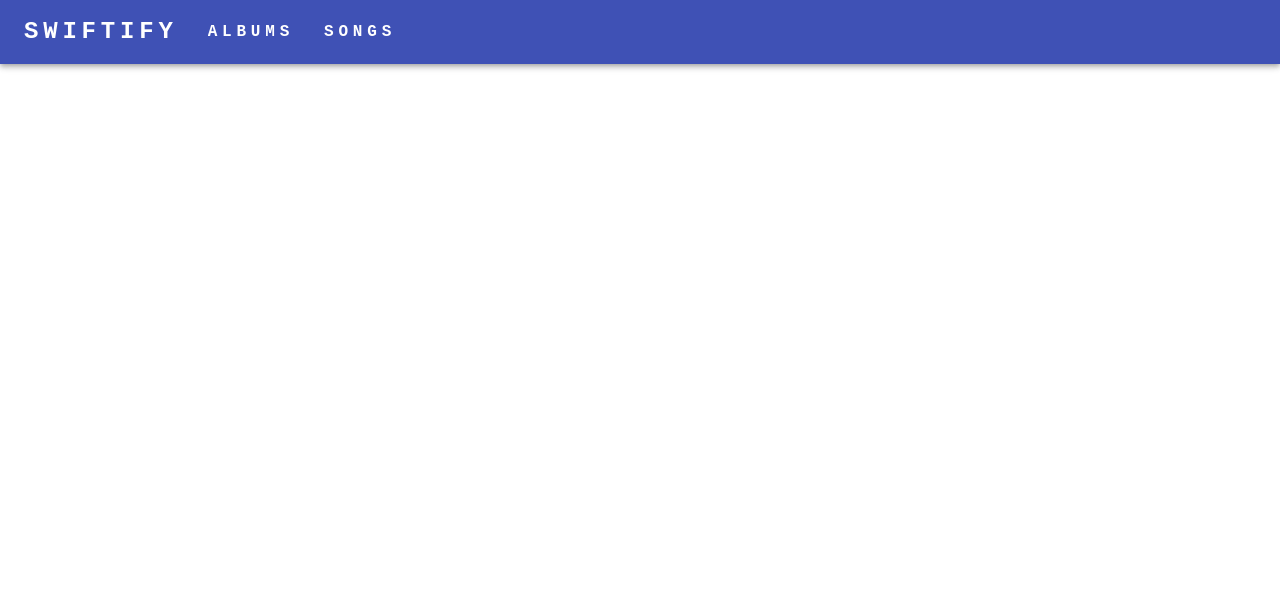
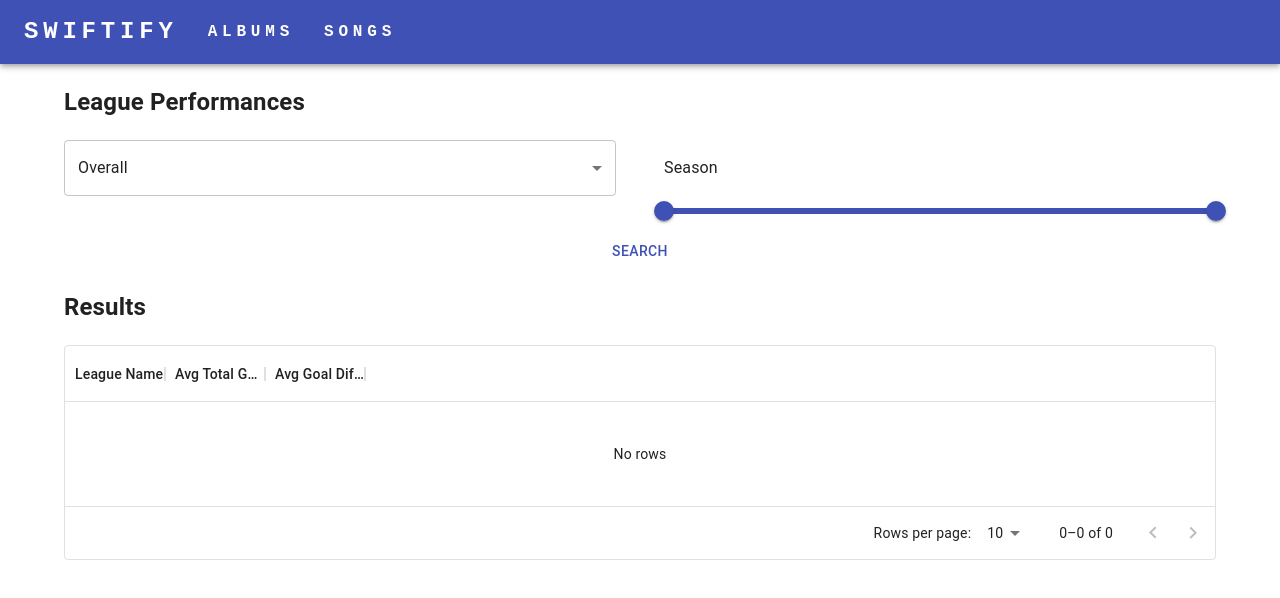
Before and after one commit to GuodonGoGo/24sp-CIS5500-FRYY, a React (Create React App) app in the folder client/: page /leagues in a window 1280 px wide. Shown: the top 598 px of the page. Built offline with nearby package versions, Linux system fonts and the light colour scheme.

Commit message:
Add League Page

```diff
--- a/client/src/App.js
+++ b/client/src/App.js
@@ -8,6 +8,7 @@ import HomePage from './pages/HomePage';
 import AlbumsPage from './pages/AlbumsPage';
 import SongsPage from './pages/SongsPage';
 import AlbumInfoPage from './pages/AlbumInfoPage'
+import LeaguesPage from './pages/LeaguesPage'
 
 // createTheme enables you to customize the look and feel of your app past the default
 // in this case, we only change the color scheme
@@ -33,6 +34,7 @@ export default function App() {
           <Route path="/albums" element={<AlbumsPage />} />
           <Route path="/albums/:album_id" element={<AlbumInfoPage />} />
           <Route path="/songs" element={<SongsPage />} />
+          <Route path="/leagues" element={<LeaguesPage />} />
         </Routes>
       </BrowserRouter>
     </ThemeProvider>
--- a/client/src/pages/LeaguesPage.js
+++ b/client/src/pages/LeaguesPage.js
@@ -1,31 +1,24 @@
 import { useEffect, useState } from 'react';
-import { Button, Checkbox, Container, FormControlLabel, Grid, Link, Slider, TextField } from '@mui/material';
+import { Button, Container, Grid, Slider, Select, MenuItem } from '@mui/material';
 import { DataGrid } from '@mui/x-data-grid';
 
-import SongCard from '../components/SongCard';
-import { formatDuration } from '../helpers/formatter';
 const config = require('../config.json');
 
 export default function LeaguesPage() {
   const [pageSize, setPageSize] = useState(10);
   const [data, setData] = useState([]);
-  const [selectedSongId, setSelectedSongId] = useState(null);
 
-  const [season, setSeason] = useState('');
-  const [metric, setMetric] = useState('');
+  const [season, setSeason] = useState([2014, 2020]);
+  const [metric, setMetric] = useState('overall');
 
-  const [title, setTitle] = useState('');
-  const [duration, setDuration] = useState([60, 660]);
-  const [plays, setPlays] = useState([0, 1100000000]);
-  const [danceability, setDanceability] = useState([0, 1]);
-  const [energy, setEnergy] = useState([0, 1]);
-  const [valence, setValence] = useState([0, 1]);
-  const [explicit, setExplicit] = useState(false);
-
-  useEffect(() => {
-
-
-  }, []);
+  // useEffect(() => {
+  //   fetch(`http://${config.server_host}:${config.server_port}/top_leagues`)
+  //   .then(res => res.json())
+  //   .then(resJson => {
+  //     const leaguesData = resJson.map((league) => ({ id: league.leagueID, ...league }));
+  //     setData(leaguesData);
+  //   });
+  // }, []);
 
   const search = () => {
     // Check which metric the user want to look at
@@ -40,6 +33,7 @@ export default function LeaguesPage() {
         break;
       case 'defensive':
         endpoint = '/top_defensive_leagues';
+        break;
       default:
         endpoint = '/top_leagues';
         break;
@@ -48,95 +42,97 @@ export default function LeaguesPage() {
     // Check if the user wants to look at a specific season
     // If they do, add the season to the endpoint
     if (season) {
-      endpoint += `?season=${season}`;
+      endpoint += `?startSeason=${season[0]}&endSeason=${season[1]}`;
     }
 
     fetch(`http://${config.server_host}:${config.server_port}${endpoint}`)
       .then(res => res.json())
       .then(resJson => {
-        const leaguesData = resJson.map((league) => ({ name: league.league_name, ...league }));
+        const leaguesData = resJson.map((league) => ({ id: league.leagueID, ...league }));
         setData(leaguesData);
       });
   }
 
-  // This defines the columns of the table of songs used by the DataGrid component.
-  // The format of the columns array and the DataGrid component itself is very similar to our
-  // LazyTable component. The big difference is we provide all data to the DataGrid component
-  // instead of loading only the data we need (which is necessary in order to be able to sort by column)
-  const columns = [
-    { field: 'title', headerName: 'Title', width: 300, renderCell: (params) => (
-        <Link onClick={() => setSelectedSongId(params.row.song_id)}>{params.value}</Link>
-    ) },
-    { field: 'duration', headerName: 'Duration' },
-    { field: 'plays', headerName: 'Plays' },
-    { field: 'danceability', headerName: 'Danceability' },
-    { field: 'energy', headerName: 'Energy' },
-    { field: 'valence', headerName: 'Valence' },
-    { field: 'tempo', headerName: 'Tempo' },
-    { field: 'key_mode', headerName: 'Key' },
-    { field: 'explicit', headerName: 'Explicit' },
-  ]
+  // Defien the columns for difference league metric searches
+  const overallColumns = [
+    { field: 'league_name', headerName: 'League Name' },
+    { field: 'avg_total_goals', headerName: 'Avg Total Goals' },
+    { field: 'avg_goal_difference', headerName: 'Avg Goal Difference' },
+  ];
 
-  // This component makes uses of the Grid component from MUI (https://mui.com/material-ui/react-grid/).
-  // The Grid component is super simple way to create a page layout. Simply make a <Grid container> tag
-  // (optionally has spacing prop that specifies the distance between grid items). Then, enclose whatever
-  // component you want in a <Grid item xs={}> tag where xs is a number between 1 and 12. Each row of the
-  // grid is 12 units wide and the xs attribute specifies how many units the grid item is. So if you want
-  // two grid items of the same size on the same row, define two grid items with xs={6}. The Grid container
-  // will automatically lay out all the grid items into rows based on their xs values.
+  const offensiveColumns = [
+    { field: 'league_name', headerName: 'League Name' },
+    { field: 'avg_goals', headerName: 'Avg Goals' },
+    { field: 'avg_expected_goals', headerName: 'Avg Expected Goals' },
+    { field: 'avg_shots', headerName: 'Avg Shots' },
+    { field: 'avg_shots_on_target', headerName: 'Avg Shots on Target' },
+    { field: 'avg_deep_shots', headerName: 'Avg Deep Shots' },
+    { field: 'avg_corners', headerName: 'Avg Corners' },
+  ];
+
+  const defensiveColumns = [
+    { field: 'league_name', headerName: 'League Name' },
+    { field: 'avg_goals_conceded', headerName: 'Avg Goals Conceded' },
+    { field: 'avg_shots_faced', headerName: 'Avg Shots Faced' },
+    { field: 'avg_ppda', headerName: 'Avg PPDA' },
+  ];
+
+  // Update the columns based on the selected metric
+  let selectedColumns;
+  switch (metric) {
+    case 'overall':
+      selectedColumns = overallColumns;
+      break;
+    case 'offensive':
+      selectedColumns = offensiveColumns;
+      break;
+    case 'defensive':
+      selectedColumns = defensiveColumns;
+      break;
+    default:
+      selectedColumns = overallColumns; // Default to overall columns
+      break;
+  }
+
   return (
     <Container>
-      {selectedSongId && <SongCard songId={selectedSongId} handleClose={() => setSelectedSongId(null)} />}
-      <h2>Search Songs</h2>
+      <h2>League Performances</h2>
       <Grid container spacing={6}>
-        <Grid item xs={8}>
-          <TextField label='Title' value={title} onChange={(e) => setTitle(e.target.value)} style={{ width: "100%" }}/>
+        <Grid item xs = {6}>
+          <Select
+            value={metric}
+            onChange={(e) => setMetric(e.target.value)}
+            fullWidth
+          >
+            <MenuItem value="overall">Overall</MenuItem>
+            <MenuItem value="offensive">Offensive</MenuItem>
+            <MenuItem value="defensive">Defensive</MenuItem>
+          </Select>
         </Grid>
-        <Grid item xs={4}>
-          <FormControlLabel
-            label='Explicit'
-            control={<Checkbox checked={explicit} onChange={(e) => setExplicit(e.target.checked)} />}
+        <Grid item xs={6}>
+          <p>Season</p>
+          <Slider
+            value={season}
+            min={2014}
+            max={2020}
+            step={1}
+            onChange={(e, newValue) => setSeason(newValue)}
+            valueLabelDisplay='auto'
           />
         </Grid>
-        <Grid item xs={6}>
-          <p>Duration</p>
-          <Slider
-            value={duration}
-            min={60}
-            max={660}
-            step={10}
-            onChange={(e, newValue) => setDuration(newValue)}
-            valueLabelDisplay='auto'
-            valueLabelFormat={value => <div>{formatDuration(value)}</div>}
-          />
-        </Grid>
-        <Grid item xs={6}>
-          <p>Plays (millions)</p>
-          <Slider
-            value={plays}
-            min={0}
-            max={1100000000}
-            step={10000000}
-            onChange={(e, newValue) => setPlays(newValue)}
-            valueLabelDisplay='auto'
-            valueLabelFormat={value => <div>{value / 1000000}</div>}
-          />
-        </Grid>
-        {/* TODO (TASK 24): add sliders for danceability, energy, and valence (they should be all in the same row of the Grid) */}
-        {/* Hint: consider what value xs should be to make them fit on the same row. Set max, min, and a reasonable step. Is valueLabelFormat is necessary? */}
       </Grid>
       <Button onClick={() => search() } style={{ left: '50%', transform: 'translateX(-50%)' }}>
         Search
       </Button>
       <h2>Results</h2>
-      {/* Notice how similar the DataGrid component is to our LazyTable! What are the differences? */}
       <DataGrid
         rows={data}
-        columns={columns}
+        columns={selectedColumns}
         pageSize={pageSize}
         rowsPerPageOptions={[5, 10, 25]}
         onPageSizeChange={(newPageSize) => setPageSize(newPageSize)}
         autoHeight
+        columnBuffer={8}
       />
     </Container>
   );
```
Also changed, not shown: 1 other file (tests, documents, lock files or other folders).
